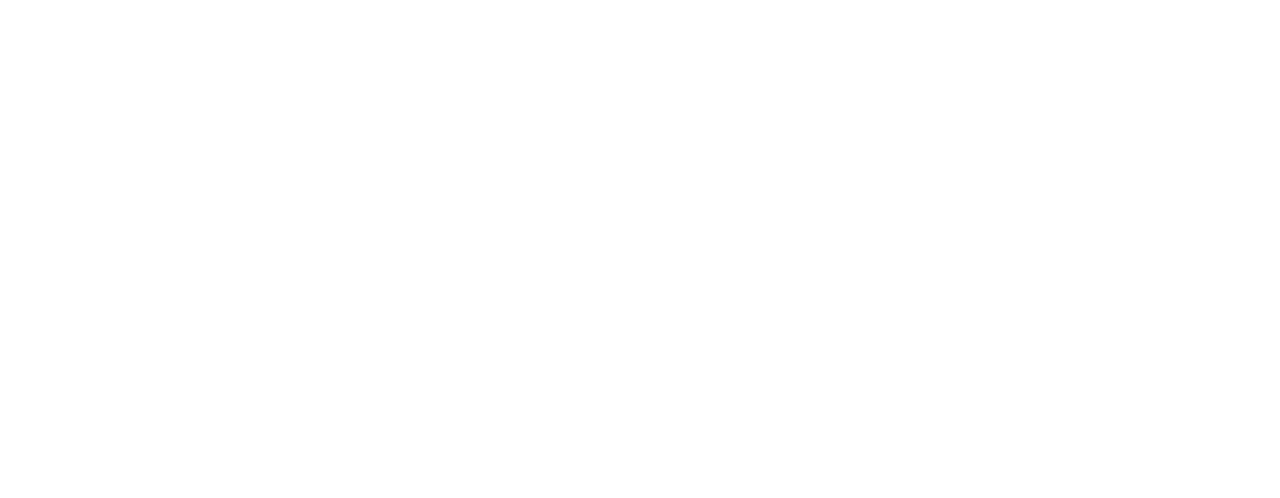
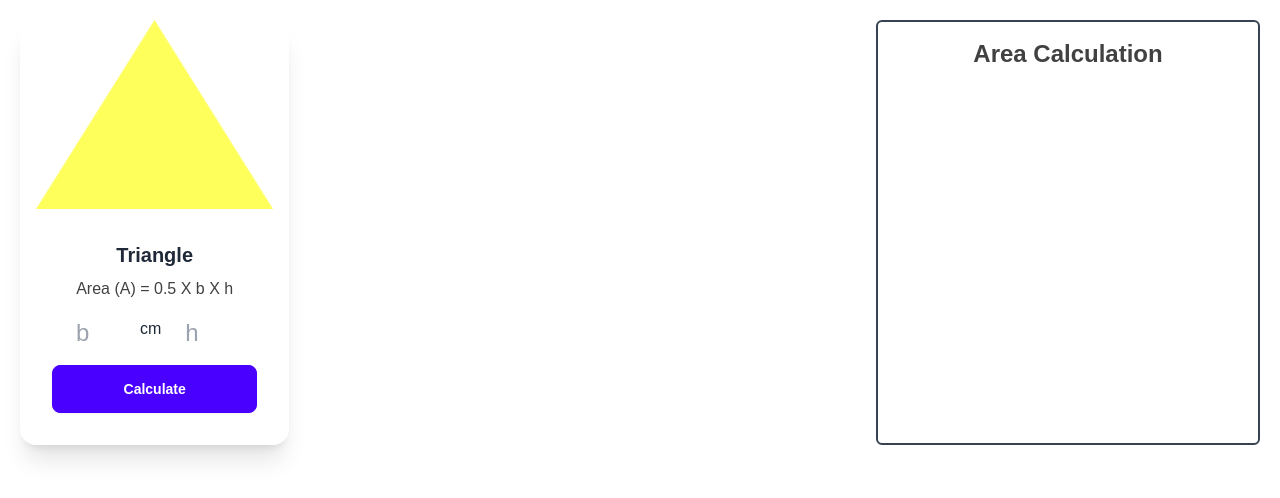
Before and after one commit to anik558363/Geometry-Genius, a plain HTML site: page index.html in a window 1280 px wide. Drawn offline with nearby package versions, Linux system fonts and the light colour scheme; a web font is replaced by a local one.

Commit message:
Triangle card done. this part first card of the website

```diff
--- a/JS/triangle.js
+++ b/JS/triangle.js
@@ -1 +1,34 @@
-console.log('adf');
+let sum = 1;
+function calculateTriangleArea() {
+    // get triangleBase
+    const triangleBase = parseFloat(document.getElementById('triangle_base').value);
+
+    //  get triangleHight
+    const triangleHight = parseFloat(document.getElementById('triangle_hight').value);
+
+    // get areaContainer
+
+    const areaContainer = document.getElementById('area_container');
+
+    // create p(tag)
+
+    const p = document.createElement('p');
+
+
+
+    if(typeof triangleBase !== 'number' || typeof triangleHight !== 'number'){
+        alert('give me valid integer')
+    }else{
+        const area = 0.5 * triangleBase * triangleHight;
+
+        p.innerText = `${sum++} Triangle  ${area} cm²`;
+
+        areaContainer.appendChild(p);
+
+        document.getElementById('triangle_base').value = '';
+        document.getElementById('triangle_hight').value = '';
+
+    }
+
+
+}
--- a/index.html
+++ b/index.html
@@ -1,16 +1,64 @@
 <!DOCTYPE html>
-<html lang="en">
+<html lang="en" data-theme="light">
 
 <head>
     <meta charset="UTF-8">
     <meta name="viewport" content="width=device-width, initial-scale=1.0">
     <title>Document</title>
+
+    <!-- tailwind and daisy link -->
     <link href="https://cdn.jsdelivr.net/npm/daisyui@4.9.0/dist/full.min.css" rel="stylesheet" type="text/css" />
     <script src="https://cdn.tailwindcss.com"></script>
 
+    <!-- google font link -->
+    <link rel="preconnect" href="https://fonts.googleapis.com">
+    <link rel="preconnect" href="https://fonts.gstatic.com" crossorigin>
+    <link href="https://fonts.googleapis.com/css2?family=Andika:ital,wght@0,400;0,700;1,400;1,700&display=swap"
+        rel="stylesheet">
+
+    <style>
+        .google_font {
+            font-family: "Andika", sans-serif;
+        }
+    </style>
+
 </head>
 
-<body>
+<body class="google_font m-5">
+
+
+    <header></header>
+
+    <main>
+        <!-- main content container -->
+        <div class="flex flex-col md:flex-row gap-2">
+            <!-- shape card container -->
+            <div class="flex-1 gap-5 grid grid-cols-1 md:grid-cols-2 lg:grid-cols-3">
+
+                <!-- Triangle card -->
+                <div class="card bg-base-100 shadow-xl ">
+                    <figure><img class="md:px-4" src="images/triangle.png"
+                            alt="Shoes" /></figure>
+                    <div class="card-body">
+                        <h2 class="card-title mx-auto font-bold">Triangle</h2>
+                        <p class="text-[#414141] text-center">Area (A) = 0.5 X b X h</p>
+                        <div class="flex justify-center mx-auto">
+                            <input class="w-16 text-[20px] lg:text-2xl p-2 rounded-sm" type="text" name="" id="triangle_base" placeholder="b">
+                            <span class="mr-4 ml-2 mt-2">cm</span>
+                            <input class="w-16 text-[20px] lg:text-2xl p-2 rounded-sm" type="text" name="" id="triangle_hight" placeholder="h">
+                        </div>
+                        <div class="card-actions justify-end">
+                            <button onclick="calculateTriangleArea()" class="btn btn-primary w-full font-bold text-[#FFF]">Calculate</button>
+                        </div>
+                    </div>
+                </div>
+            </div>
+            <!-- Area calculation container -->
+            <div id="area_container" class="lg:w-96 border-2 rounded-md border-gray-700 px-2">
+                <h3 class="text-3xl md:text-2xl font-bold text-[#111111CC] text-center mt-2 p-2">Area Calculation</h3>
+            </div>
+        </div>
+    </main>
 
 
     <script src="JS/triangle.js"></script>
```
